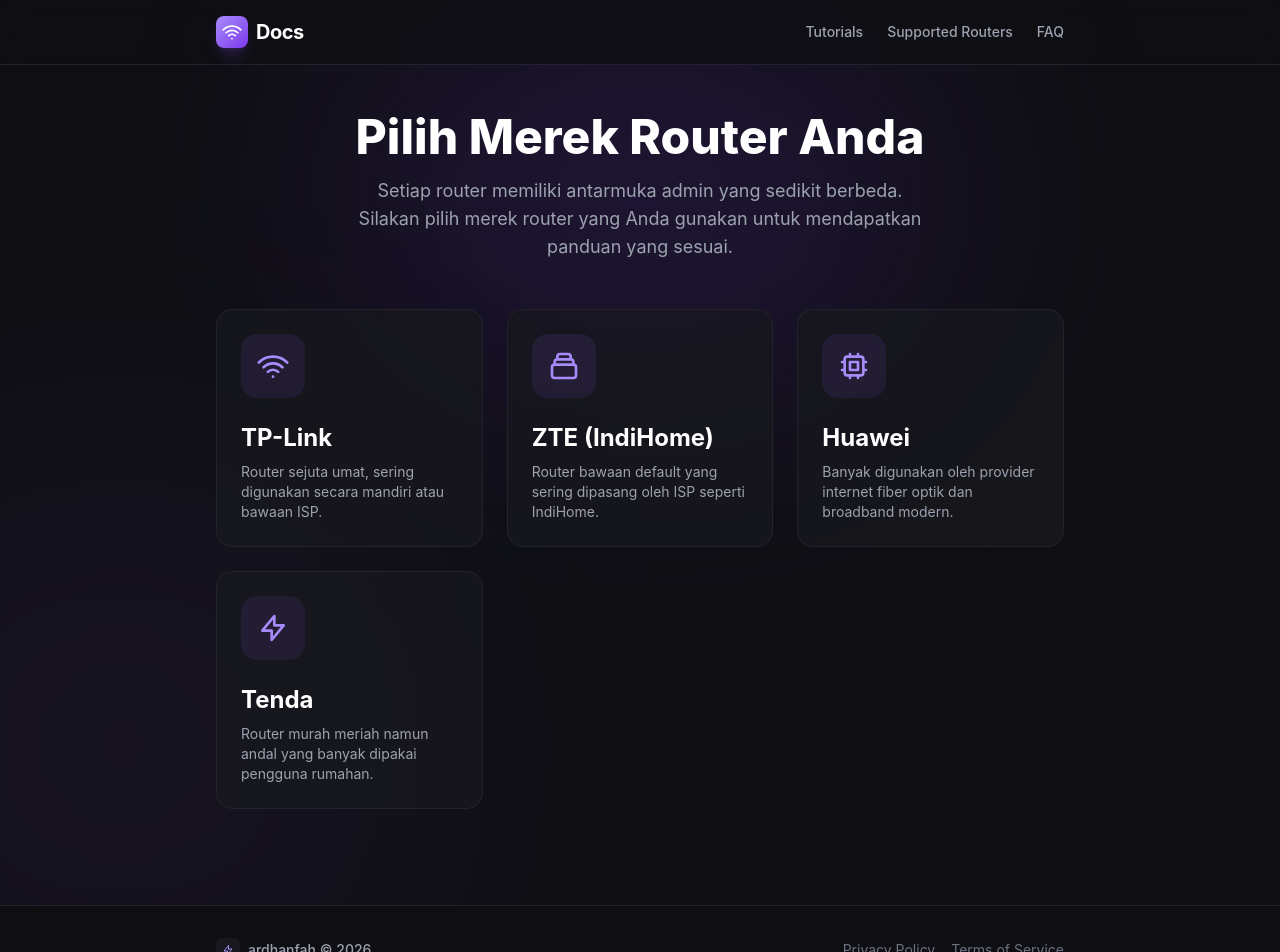
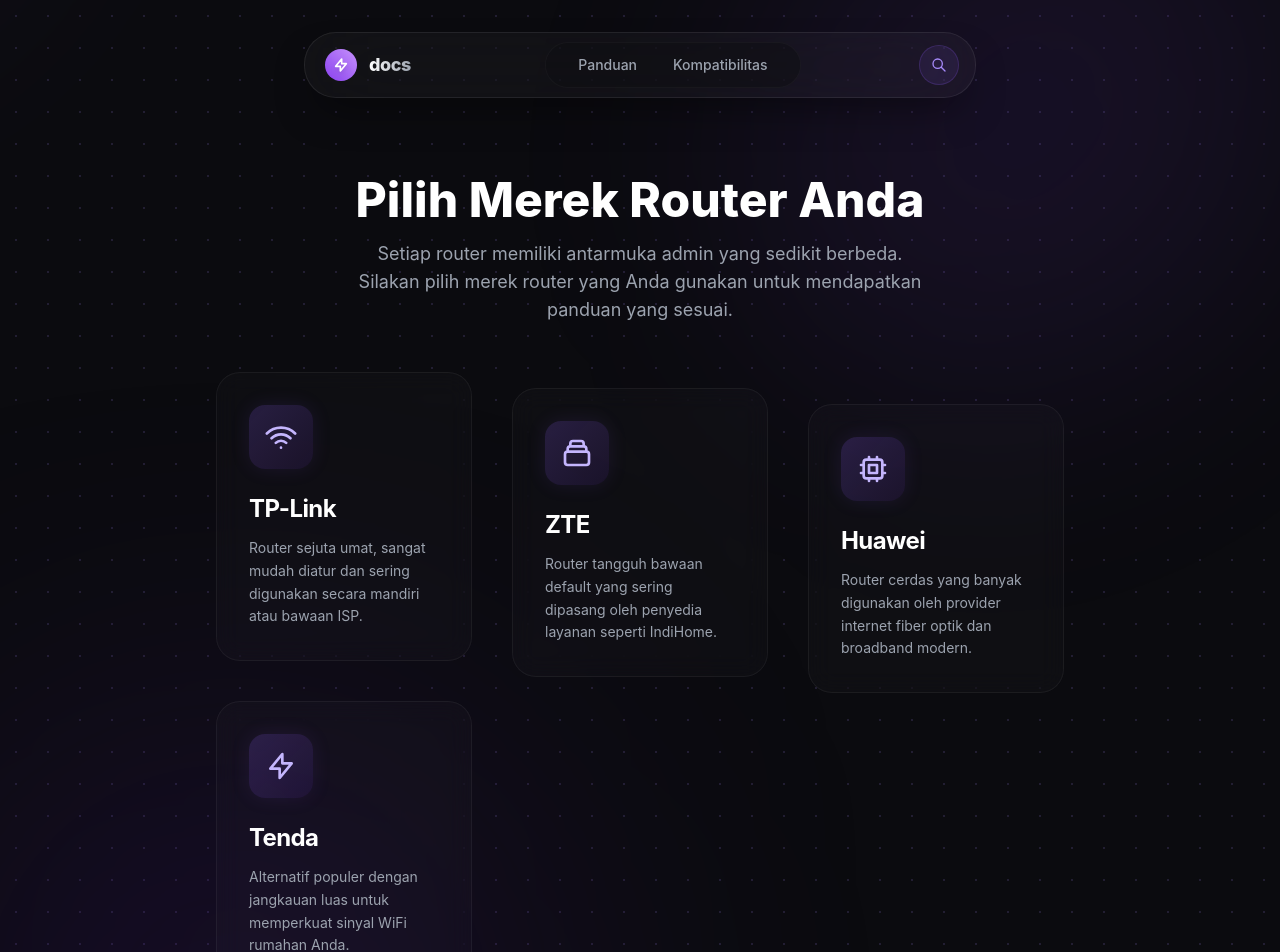
Before and after one commit to ArdhanFah/a3nexadocs, a Vue app: page /tutorial in a window 1280 px wide. Shown: the top 952 px of the page. Built offline with nearby package versions, Linux system fonts and the light colour scheme.

Commit message:
refactor: enhance tutorial content rendering with improved UI/UX styling and navigation updates

```diff
--- a/src/App.vue
+++ b/src/App.vue
@@ -22,17 +22,21 @@
 </script>
 
 <template>
-  <div class="min-h-screen flex flex-col bg-dark-900 font-sans selection:bg-primary-500/30 selection:text-white relative overflow-hidden">
+  <div class="min-h-screen flex flex-col bg-[#0b0b0f] font-sans selection:bg-primary-500/30 selection:text-white relative overflow-hidden">
+
+    <!-- Subtle Dot Grid Background -->
+    <div class="absolute inset-0 z-0 opacity-[0.15]" style="background-image: radial-gradient(#a78bfa 1px, transparent 1px); background-size: 32px 32px;"></div>
+
     <!-- Mouse Follow Glow (Purple Emboss) -->
     <div
       ref="cursorGlow"
-      class="fixed top-0 left-0 w-[400px] h-[400px] bg-primary-500/15 rounded-full blur-[100px] pointer-events-none z-0 transition-transform duration-75 ease-out"
+      class="fixed top-0 left-0 w-[500px] h-[500px] bg-primary-500/10 rounded-full blur-[120px] pointer-events-none z-0 transition-transform duration-100 ease-out mix-blend-screen"
       style="transform: translate(-500px, -500px);"
     ></div>
 
     <!-- Purple Emboss / Glow Backgrounds -->
-    <div class="absolute top-[20%] left-1/2 -translate-x-1/2 -translate-y-1/2 w-[600px] h-[400px] bg-primary-600/15 rounded-full blur-[120px] pointer-events-none"></div>
-    <div class="absolute bottom-0 left-[-10%] w-[500px] h-[500px] bg-primary-500/10 rounded-full blur-[150px] pointer-events-none"></div>
+    <div class="absolute top-[10%] left-[80%] -translate-x-1/2 -translate-y-1/2 w-[600px] h-[500px] bg-primary-600/10 rounded-[100%] blur-[120px] pointer-events-none -rotate-45"></div>
+    <div class="absolute bottom-[-10%] left-[-5%] w-[600px] h-[600px] bg-[#4c1d95]/20 rounded-[100%] blur-[150px] pointer-events-none"></div>
 
     <Header class="relative z-10" />
     <div class="flex-grow relative z-10">
--- a/src/components/Footer.vue
+++ b/src/components/Footer.vue
@@ -1,21 +1,14 @@
 <template>
-  <footer class="w-full border-t border-dark-700 bg-dark-900 mt-12">
-    <div class="max-w-4xl mx-auto px-6 py-8 flex flex-col md:flex-row items-center justify-between gap-4">
+  <footer class="w-full mt-24 border-t border-white/[0.05] bg-dark-900/50 backdrop-blur-sm">
+    <div class="max-w-5xl mx-auto px-6 py-6 flex flex-col md:flex-row items-center justify-between gap-4">
       <div class="flex items-center gap-2">
-        <div class="w-6 h-6 rounded-md bg-dark-800 flex items-center justify-center">
-          <svg xmlns="http://www.w3.org/2000/svg" class="h-3 w-3 text-primary-400" fill="none" viewBox="0 0 24 24" stroke="currentColor">
-            <path stroke-linecap="round" stroke-linejoin="round" stroke-width="2" d="M13 10V3L4 14h7v7l9-11h-7z" />
-          </svg>
-        </div>
-        <span class="text-sm font-medium text-gray-400">ardhanfah &copy; 2026</span>
+        <span class="text-xs text-gray-500 font-medium">© 2026 ArdhanFah. All rights reserved.</span>
       </div>
-      <div class="flex items-center gap-4 text-sm text-gray-500">
-        <a href="#" class="hover:text-primary-400 transition-colors">Privacy Policy</a>
-        <a href="#" class="hover:text-primary-400 transition-colors">Terms of Service</a>
+      <div class="flex items-center gap-6">
+        <a href="#" class="text-xs text-gray-500 hover:text-gray-300 transition-colors">GitHub</a>
+        <a href="#" class="text-xs text-gray-500 hover:text-gray-300 transition-colors">Privacy</a>
+        <a href="#" class="text-xs text-gray-500 hover:text-gray-300 transition-colors">Terms</a>
       </div>
     </div>
   </footer>
 </template>
-
-<script setup>
-</script>
--- a/src/components/Header.vue
+++ b/src/components/Header.vue
@@ -1,27 +1,40 @@
 <template>
-  <header class="w-full border-b border-dark-700 bg-dark-900/80 backdrop-blur-md sticky top-0 z-50">
-    <div class="max-w-4xl mx-auto px-6 h-16 flex items-center justify-between">
-      <router-link to="/" class="flex items-center gap-2">
-        <div class="w-8 h-8 rounded-lg bg-gradient-to-br from-primary-400 to-primary-600 flex items-center justify-center shadow-lg shadow-primary-500/20">
-          <svg xmlns="http://www.w3.org/2000/svg" class="h-5 w-5 text-white" fill="none" viewBox="0 0 24 24" stroke="currentColor">
-            <path stroke-linecap="round" stroke-linejoin="round" stroke-width="2" d="M8.111 16.404a5.5 5.5 0 017.778 0M12 20h.01m-7.08-7.071c3.904-3.905 10.236-3.905 14.141 0M1.394 9.393c5.857-5.857 15.355-5.857 21.213 0" />
+  <div class="w-full flex justify-center fixed top-4 md:top-8 z-50 px-4 pointer-events-none">
+    <header class="pointer-events-auto flex items-center justify-between px-2 py-2 bg-white/[0.03] border border-white/[0.08] backdrop-blur-2xl rounded-[2rem] w-full max-w-2xl shadow-[0_20px_40px_-15px_rgba(0,0,0,0.5)] transition-all duration-500 hover:bg-white/[0.05] hover:shadow-[0_20px_40px_-15px_rgba(139,92,246,0.15)] group">
+
+      <!-- Logo Section -->
+      <router-link to="/" class="flex items-center gap-3 pl-3 pr-4 py-2 rounded-full hover:bg-white/[0.04] transition-colors">
+        <div class="relative w-8 h-8 rounded-full bg-gradient-to-tr from-primary-600 to-purple-400 flex items-center justify-center overflow-hidden">
+          <div class="absolute inset-0 bg-white/20 animate-pulse mix-blend-overlay"></div>
+          <svg xmlns="http://www.w3.org/2000/svg" class="h-4 w-4 text-white drop-shadow-md" fill="none" viewBox="0 0 24 24" stroke="currentColor">
+            <path stroke-linecap="round" stroke-linejoin="round" stroke-width="2.5" d="M13 10V3L4 14h7v7l9-11h-7z" />
           </svg>
         </div>
-        <span class="font-bold text-xl text-white tracking-tight">Docs</span>
+        <span class="font-extrabold text-lg text-transparent bg-clip-text bg-gradient-to-r from-white to-gray-400 tracking-tight">docs</span>
       </router-link>
-      <nav class="hidden md:flex items-center gap-6 text-sm font-medium text-gray-400">
-        <router-link to="/tutorial" class="hover:text-primary-400 transition-colors">Tutorials</router-link>
-        <a href="#" class="hover:text-primary-400 transition-colors">Supported Routers</a>
-        <a href="#" class="hover:text-primary-400 transition-colors">FAQ</a>
+
+      <!-- Navigation Links -->
+      <nav class="hidden md:flex items-center gap-1 px-4 py-1.5 bg-dark-900/50 rounded-full border border-white/[0.03]">
+        <router-link to="/tutorial" class="px-4 py-1.5 rounded-full text-sm font-medium text-gray-400 hover:text-white hover:bg-white/5 transition-all">Panduan</router-link>
+        <a href="#" class="px-4 py-1.5 rounded-full text-sm font-medium text-gray-400 hover:text-white hover:bg-white/5 transition-all">Kompatibilitas</a>
       </nav>
-      <button class="md:hidden text-gray-400 hover:text-white transition-colors">
-        <svg xmlns="http://www.w3.org/2000/svg" class="h-6 w-6" fill="none" viewBox="0 0 24 24" stroke="currentColor">
-          <path stroke-linecap="round" stroke-linejoin="round" stroke-width="2" d="M4 6h16M4 12h16M4 18h16" />
-        </svg>
-      </button>
-    </div>
-  </header>
+
+      <!-- Action Button -->
+      <div class="pr-2 flex items-center">
+        <button class="md:hidden w-10 h-10 rounded-full flex items-center justify-center text-gray-400 hover:text-white hover:bg-white/5 transition-colors">
+          <svg xmlns="http://www.w3.org/2000/svg" class="h-5 w-5" fill="none" viewBox="0 0 24 24" stroke="currentColor">
+            <path stroke-linecap="round" stroke-linejoin="round" stroke-width="2" d="M4 6h16M4 12h16M4 18h16" />
+          </svg>
+        </button>
+        <div class="hidden md:flex items-center justify-center w-10 h-10 rounded-full bg-primary-500/10 text-primary-400 border border-primary-500/20 hover:bg-primary-500 hover:text-white hover:shadow-[0_0_20px_rgba(139,92,246,0.4)] transition-all cursor-pointer">
+          <svg xmlns="http://www.w3.org/2000/svg" class="h-4 w-4" fill="none" viewBox="0 0 24 24" stroke="currentColor">
+            <path stroke-linecap="round" stroke-linejoin="round" stroke-width="2" d="M21 21l-6-6m2-5a7 7 0 11-14 0 7 7 0 0114 0z" />
+          </svg>
+        </div>
+      </div>
+
+    </header>
+  </div>
+  <!-- Spacer to prevent content from hiding behind floating header -->
+  <div class="h-24 md:h-32 w-full"></div>
 </template>
-
-<script setup>
-</script>
--- a/src/views/HomeView.vue
+++ b/src/views/HomeView.vue
@@ -18,13 +18,13 @@
       </p>
       <div class="flex flex-col sm:flex-row items-center justify-center gap-4">
         <router-link to="/tutorial" class="px-8 py-3 bg-primary-600 hover:bg-primary-500 text-white rounded-xl font-semibold shadow-lg shadow-primary-500/25 transition-all active:scale-95 flex items-center gap-2">
-          Mulai Belajar
+          Baca Dokumentasi
           <svg xmlns="http://www.w3.org/2000/svg" class="h-5 w-5" viewBox="0 0 20 20" fill="currentColor">
             <path fill-rule="evenodd" d="M10.293 3.293a1 1 0 011.414 0l6 6a1 1 0 010 1.414l-6 6a1 1 0 01-1.414-1.414L14.586 11H3a1 1 0 110-2h11.586l-4.293-4.293a1 1 0 010-1.414z" clip-rule="evenodd" />
           </svg>
         </router-link>
         <a href="#features" class="px-8 py-3 bg-dark-800 hover:bg-dark-700 text-gray-300 border border-dark-700 rounded-xl font-semibold transition-all">
-          Pelajari Lebih Lanjut
+          Lihat Daftar Router
         </a>
       </div>
     </div>
--- a/src/views/RouterSelectionView.vue
+++ b/src/views/RouterSelectionView.vue
@@ -9,50 +9,54 @@
       </p>
     </div>
 
-    <div class="grid grid-cols-1 sm:grid-cols-2 lg:grid-cols-3 gap-6">
+    <div class="grid grid-cols-1 md:grid-cols-2 lg:grid-cols-3 gap-6 lg:gap-10 mt-8 relative">
 
       <!-- TP-Link -->
-      <router-link to="/tutorial/tp-link" class="group block p-6 rounded-2xl bg-dark-800/80 border border-dark-700 hover:border-primary-500/50 hover:bg-dark-800 transition-all cursor-pointer">
-        <div class="w-16 h-16 rounded-2xl bg-primary-500/10 text-primary-400 flex items-center justify-center mb-6 group-hover:scale-110 transition-transform">
+      <router-link to="/tutorial/tp-link" class="group relative p-8 rounded-3xl bg-white/[0.02] border border-white/[0.05] hover:bg-white/[0.04] hover:border-primary-500/30 transition-all duration-300 backdrop-blur-md overflow-hidden hover:-translate-y-2">
+        <div class="absolute inset-0 bg-gradient-to-br from-primary-500/10 to-transparent opacity-0 group-hover:opacity-100 transition-opacity"></div>
+        <div class="w-16 h-16 rounded-2xl bg-gradient-to-br from-primary-500/20 to-primary-600/10 text-primary-300 flex items-center justify-center mb-6 group-hover:scale-110 transition-transform shadow-[0_0_20px_rgba(139,92,246,0.1)] group-hover:shadow-[0_0_30px_rgba(139,92,246,0.3)]">
           <svg xmlns="http://www.w3.org/2000/svg" class="h-8 w-8" fill="none" viewBox="0 0 24 24" stroke="currentColor">
             <path stroke-linecap="round" stroke-linejoin="round" stroke-width="2" d="M8.111 16.404a5.5 5.5 0 017.778 0M12 20h.01m-7.08-7.071c3.904-3.905 10.236-3.905 14.141 0M1.394 9.393c5.857-5.857 15.355-5.857 21.213 0" />
           </svg>
         </div>
-        <h3 class="text-2xl font-bold text-white mb-2 group-hover:text-primary-400 transition-colors">TP-Link</h3>
-        <p class="text-gray-400 text-sm">Router sejuta umat, sering digunakan secara mandiri atau bawaan ISP.</p>
+        <h3 class="text-2xl font-bold text-white mb-3 group-hover:text-primary-300 transition-colors tracking-tight">TP-Link</h3>
+        <p class="text-gray-400 text-sm leading-relaxed">Router sejuta umat, sangat mudah diatur dan sering digunakan secara mandiri atau bawaan ISP.</p>
       </router-link>
 
       <!-- ZTE (IndiHome) -->
-      <router-link to="/tutorial/zte" class="group block p-6 rounded-2xl bg-dark-800/80 border border-dark-700 hover:border-primary-500/50 hover:bg-dark-800 transition-all cursor-pointer">
-        <div class="w-16 h-16 rounded-2xl bg-primary-500/10 text-primary-400 flex items-center justify-center mb-6 group-hover:scale-110 transition-transform">
+      <router-link to="/tutorial/zte" class="group relative p-8 rounded-3xl bg-white/[0.02] border border-white/[0.05] hover:bg-white/[0.04] hover:border-primary-500/30 transition-all duration-300 backdrop-blur-md overflow-hidden hover:-translate-y-2 md:translate-y-4">
+        <div class="absolute inset-0 bg-gradient-to-br from-primary-500/10 to-transparent opacity-0 group-hover:opacity-100 transition-opacity"></div>
+        <div class="w-16 h-16 rounded-2xl bg-gradient-to-br from-primary-500/20 to-primary-600/10 text-primary-300 flex items-center justify-center mb-6 group-hover:scale-110 transition-transform shadow-[0_0_20px_rgba(139,92,246,0.1)] group-hover:shadow-[0_0_30px_rgba(139,92,246,0.3)]">
           <svg xmlns="http://www.w3.org/2000/svg" class="h-8 w-8" fill="none" viewBox="0 0 24 24" stroke="currentColor">
             <path stroke-linecap="round" stroke-linejoin="round" stroke-width="2" d="M19 11H5m14 0a2 2 0 012 2v6a2 2 0 01-2 2H5a2 2 0 01-2-2v-6a2 2 0 012-2m14 0V9a2 2 0 00-2-2M5 11V9a2 2 0 012-2m0 0V5a2 2 0 012-2h6a2 2 0 012 2v2M7 7h10" />
           </svg>
         </div>
-        <h3 class="text-2xl font-bold text-white mb-2 group-hover:text-primary-400 transition-colors">ZTE (IndiHome)</h3>
-        <p class="text-gray-400 text-sm">Router bawaan default yang sering dipasang oleh ISP seperti IndiHome.</p>
+        <h3 class="text-2xl font-bold text-white mb-3 group-hover:text-primary-300 transition-colors tracking-tight">ZTE</h3>
+        <p class="text-gray-400 text-sm leading-relaxed">Router tangguh bawaan default yang sering dipasang oleh penyedia layanan seperti IndiHome.</p>
       </router-link>
 
       <!-- Huawei -->
-      <router-link to="/tutorial/huawei" class="group block p-6 rounded-2xl bg-dark-800/80 border border-dark-700 hover:border-primary-500/50 hover:bg-dark-800 transition-all cursor-pointer">
-        <div class="w-16 h-16 rounded-2xl bg-primary-500/10 text-primary-400 flex items-center justify-center mb-6 group-hover:scale-110 transition-transform">
+      <router-link to="/tutorial/huawei" class="group relative p-8 rounded-3xl bg-white/[0.02] border border-white/[0.05] hover:bg-white/[0.04] hover:border-primary-500/30 transition-all duration-300 backdrop-blur-md overflow-hidden hover:-translate-y-2 lg:translate-y-8">
+        <div class="absolute inset-0 bg-gradient-to-br from-primary-500/10 to-transparent opacity-0 group-hover:opacity-100 transition-opacity"></div>
+        <div class="w-16 h-16 rounded-2xl bg-gradient-to-br from-primary-500/20 to-primary-600/10 text-primary-300 flex items-center justify-center mb-6 group-hover:scale-110 transition-transform shadow-[0_0_20px_rgba(139,92,246,0.1)] group-hover:shadow-[0_0_30px_rgba(139,92,246,0.3)]">
           <svg xmlns="http://www.w3.org/2000/svg" class="h-8 w-8" fill="none" viewBox="0 0 24 24" stroke="currentColor">
             <path stroke-linecap="round" stroke-linejoin="round" stroke-width="2" d="M9 3v2m6-2v2M9 19v2m6-2v2M5 9H3m2 6H3m18-6h-2m2 6h-2M7 19h10a2 2 0 002-2V7a2 2 0 00-2-2H7a2 2 0 00-2 2v10a2 2 0 002 2zM9 9h6v6H9V9z" />
           </svg>
         </div>
-        <h3 class="text-2xl font-bold text-white mb-2 group-hover:text-primary-400 transition-colors">Huawei</h3>
-        <p class="text-gray-400 text-sm">Banyak digunakan oleh provider internet fiber optik dan broadband modern.</p>
+        <h3 class="text-2xl font-bold text-white mb-3 group-hover:text-primary-300 transition-colors tracking-tight">Huawei</h3>
+        <p class="text-gray-400 text-sm leading-relaxed">Router cerdas yang banyak digunakan oleh provider internet fiber optik dan broadband modern.</p>
       </router-link>
 
       <!-- Tenda -->
-      <router-link to="/tutorial/tenda" class="group block p-6 rounded-2xl bg-dark-800/80 border border-dark-700 hover:border-primary-500/50 hover:bg-dark-800 transition-all cursor-pointer">
-        <div class="w-16 h-16 rounded-2xl bg-primary-500/10 text-primary-400 flex items-center justify-center mb-6 group-hover:scale-110 transition-transform">
+      <router-link to="/tutorial/tenda" class="group relative p-8 rounded-3xl bg-white/[0.02] border border-white/[0.05] hover:bg-white/[0.04] hover:border-primary-500/30 transition-all duration-300 backdrop-blur-md overflow-hidden hover:-translate-y-2 md:translate-y-4 lg:translate-y-0">
+        <div class="absolute inset-0 bg-gradient-to-br from-primary-500/10 to-transparent opacity-0 group-hover:opacity-100 transition-opacity"></div>
+        <div class="w-16 h-16 rounded-2xl bg-gradient-to-br from-primary-500/20 to-primary-600/10 text-primary-300 flex items-center justify-center mb-6 group-hover:scale-110 transition-transform shadow-[0_0_20px_rgba(139,92,246,0.1)] group-hover:shadow-[0_0_30px_rgba(139,92,246,0.3)]">
           <svg xmlns="http://www.w3.org/2000/svg" class="h-8 w-8" fill="none" viewBox="0 0 24 24" stroke="currentColor">
             <path stroke-linecap="round" stroke-linejoin="round" stroke-width="2" d="M13 10V3L4 14h7v7l9-11h-7z" />
           </svg>
         </div>
-        <h3 class="text-2xl font-bold text-white mb-2 group-hover:text-primary-400 transition-colors">Tenda</h3>
-        <p class="text-gray-400 text-sm">Router murah meriah namun andal yang banyak dipakai pengguna rumahan.</p>
+        <h3 class="text-2xl font-bold text-white mb-3 group-hover:text-primary-300 transition-colors tracking-tight">Tenda</h3>
+        <p class="text-gray-400 text-sm leading-relaxed">Alternatif populer dengan jangkauan luas untuk memperkuat sinyal WiFi rumahan Anda.</p>
       </router-link>
 
     </div>
```
Also changed, not shown: src/components/TutorialContent.vue (+49 -28 lines).
